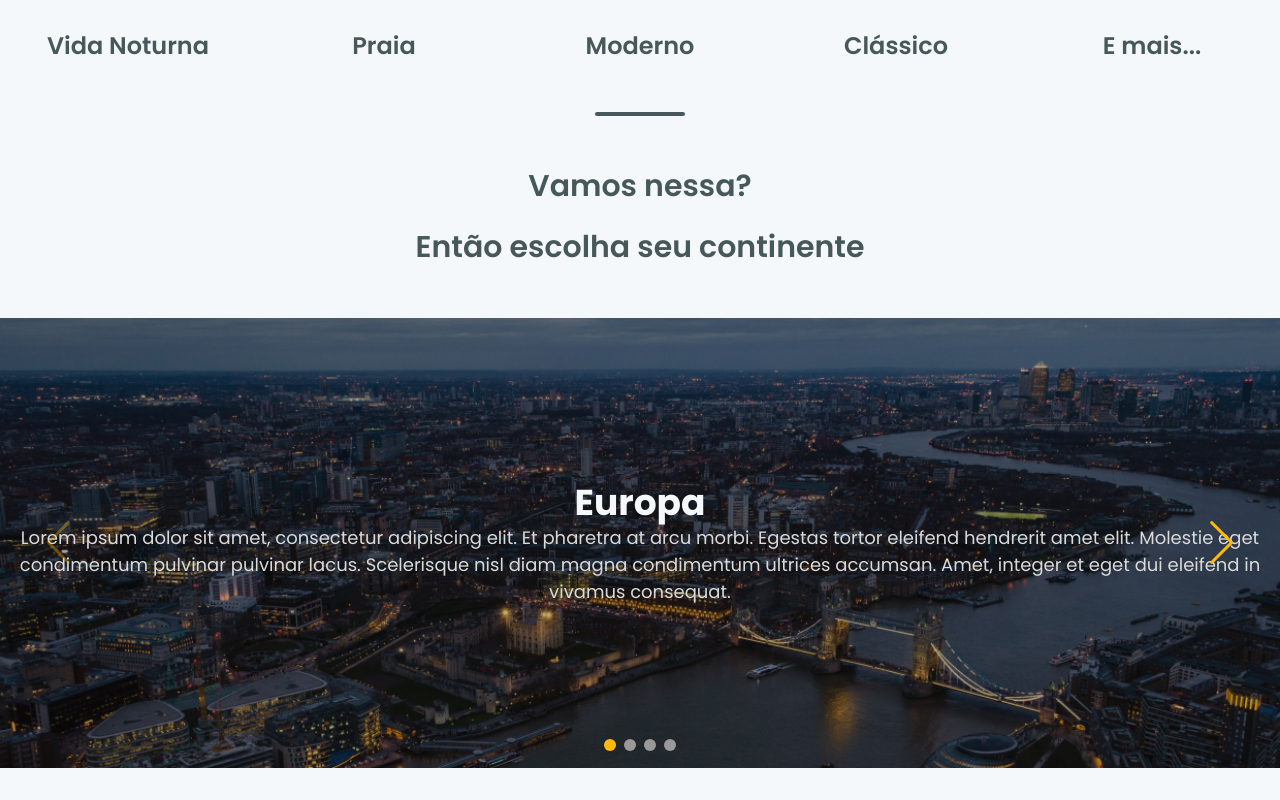
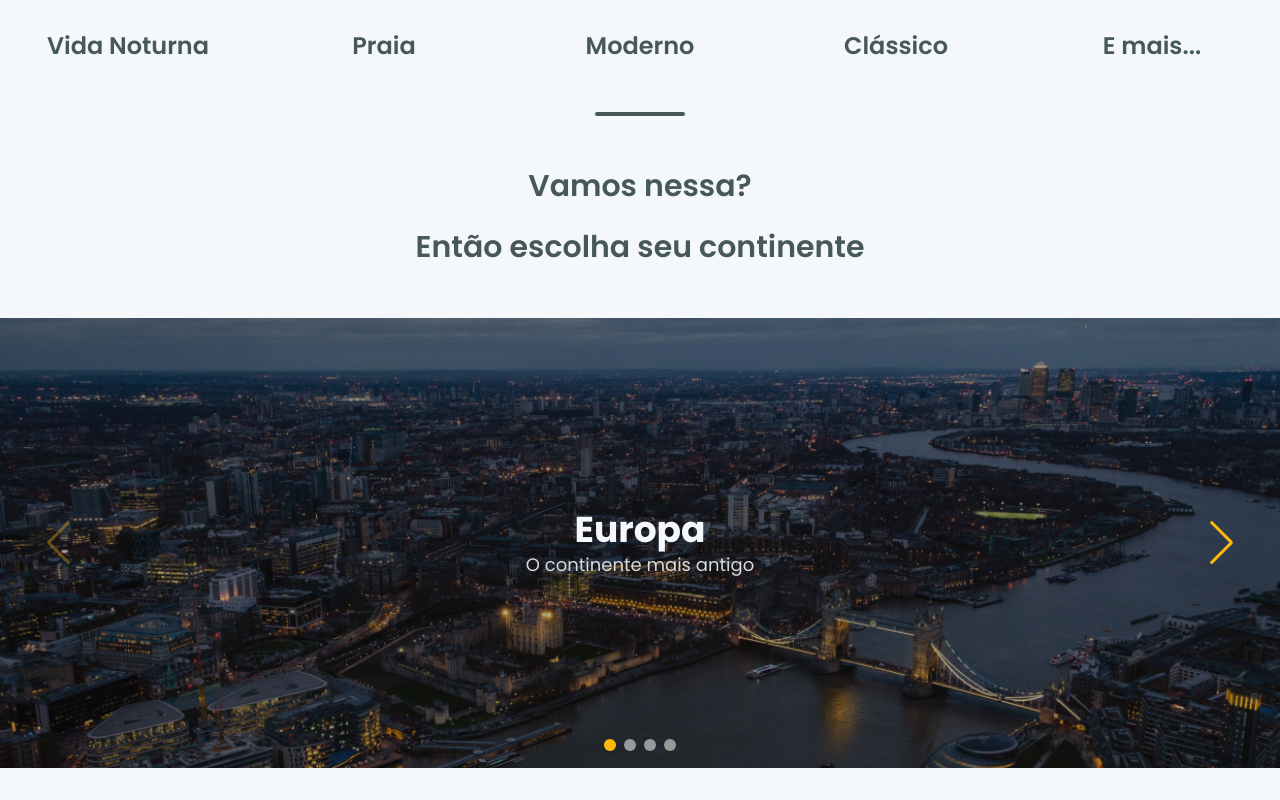
Before and after one commit to danielVFS/ignite-world-trip, a Next.js app: page / in a window 1280 px wide. Shown: the part 660-1460 px from the top of the page. Built offline with nearby package versions, Linux system fonts and the light colour scheme.

Commit message:
refactor(ContinentSwiper): using short description

```diff
--- a/src/components/Home/ContinentSwiper.tsx
+++ b/src/components/Home/ContinentSwiper.tsx
@@ -23,7 +23,7 @@ export function ContinentSwiper() {
         >
           {continents.map((continent) => {
             return (
-              <SwiperSlide key={continent.description}>
+              <SwiperSlide key={continent.short_description}>
                 <Flex
                   w="full"
                   h="450"
@@ -42,7 +42,7 @@ export function ContinentSwiper() {
                   </NextLink>
 
                   <Text color="gray.300" fontSize="lg">
-                    {continent.description}
+                    {continent.short_description}
                   </Text>
                 </Flex>
               </SwiperSlide>
```
